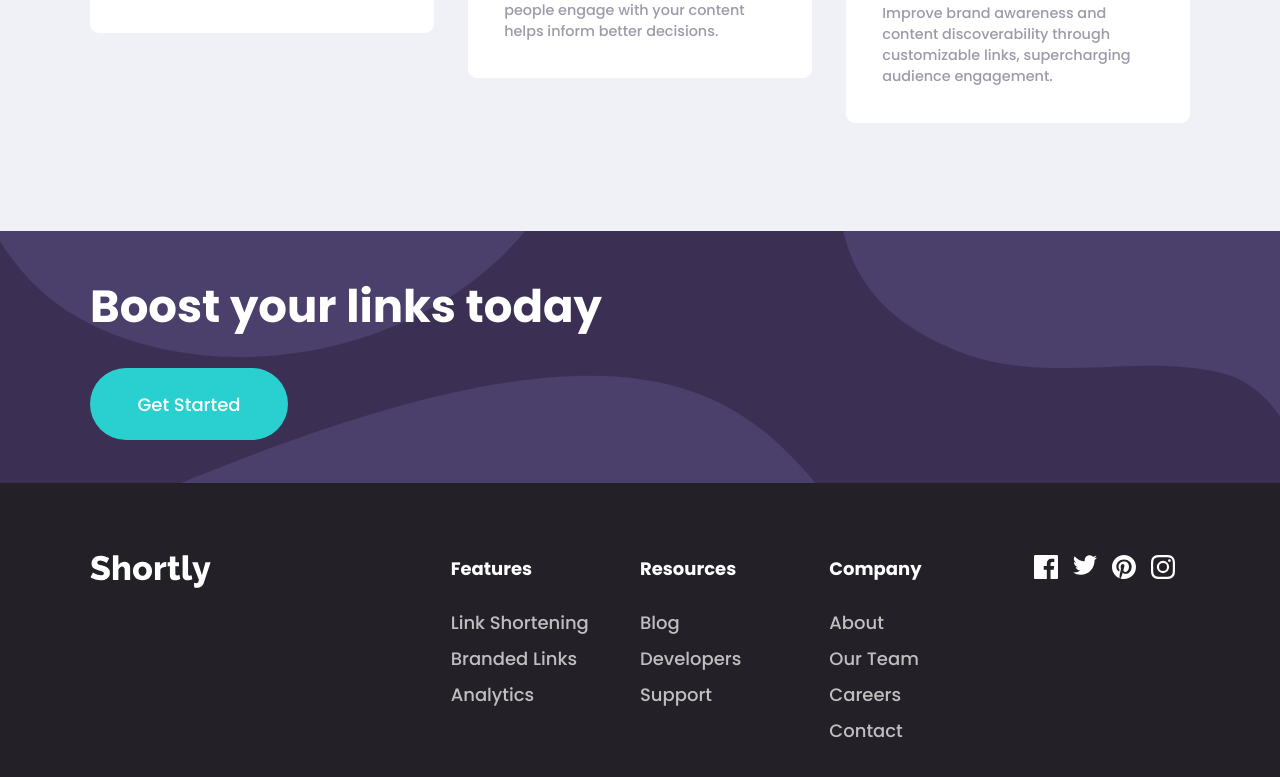
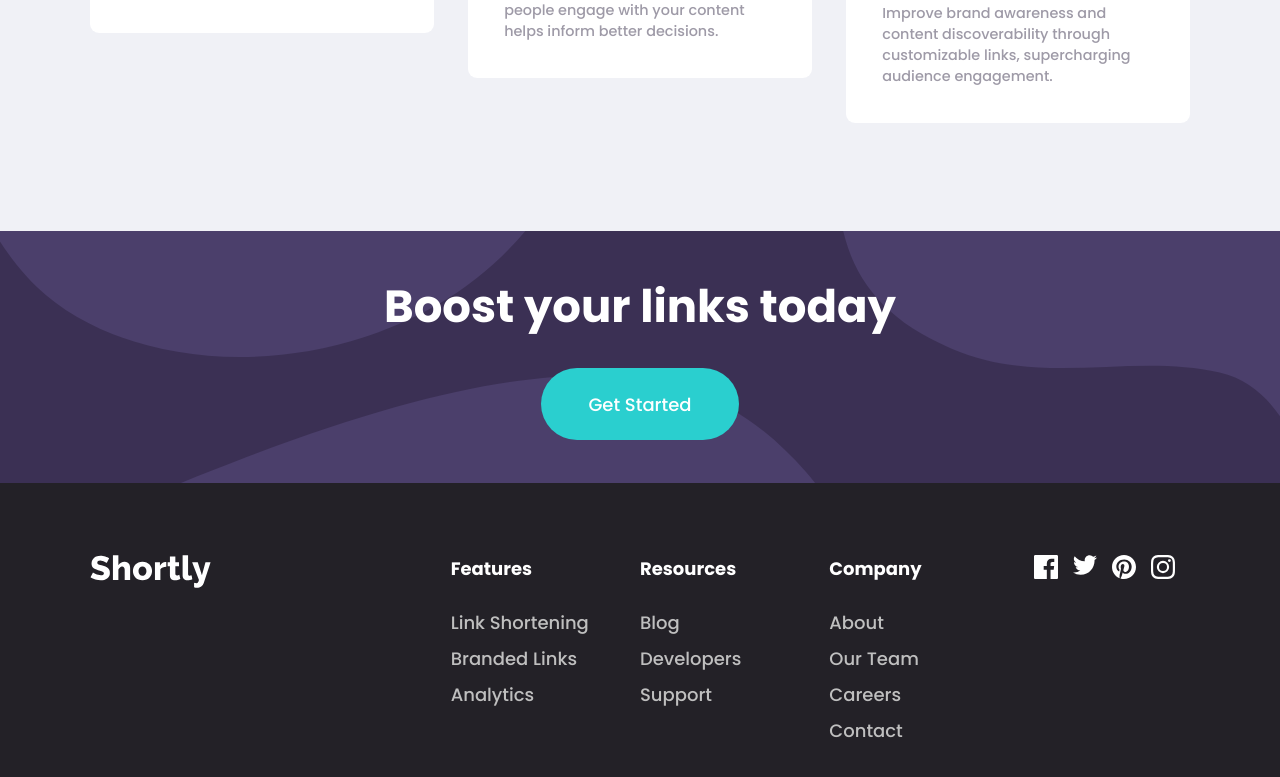
Before and after one commit to heyralfs/shortly-frontend-coding-challenge, a React (Create React App) app: page / in a window 1280 px wide. Shown: the part 1441-2218 px from the top of the page. Built offline with nearby package versions, Linux system fonts and the light colour scheme.

Commit message:
fix text-align / boost today section

```diff
--- a/src/pages/Home/BoostTodaySection/style.js
+++ b/src/pages/Home/BoostTodaySection/style.js
@@ -11,6 +11,7 @@ const Section = styled.section`
   flex-direction: column;
   justify-content: center;
   align-items: center;
+  text-align: center;
 
   h1 {
     color: white;
@@ -27,7 +28,6 @@ const Section = styled.section`
   @media (max-width: 768px) {
     background: ${({ theme }) => theme.colors.primary.DarkViolet}
       url(${(props) => props.bgMobile});
-    text-align: center;
     height: 16rem;
 
     h1 {
```
